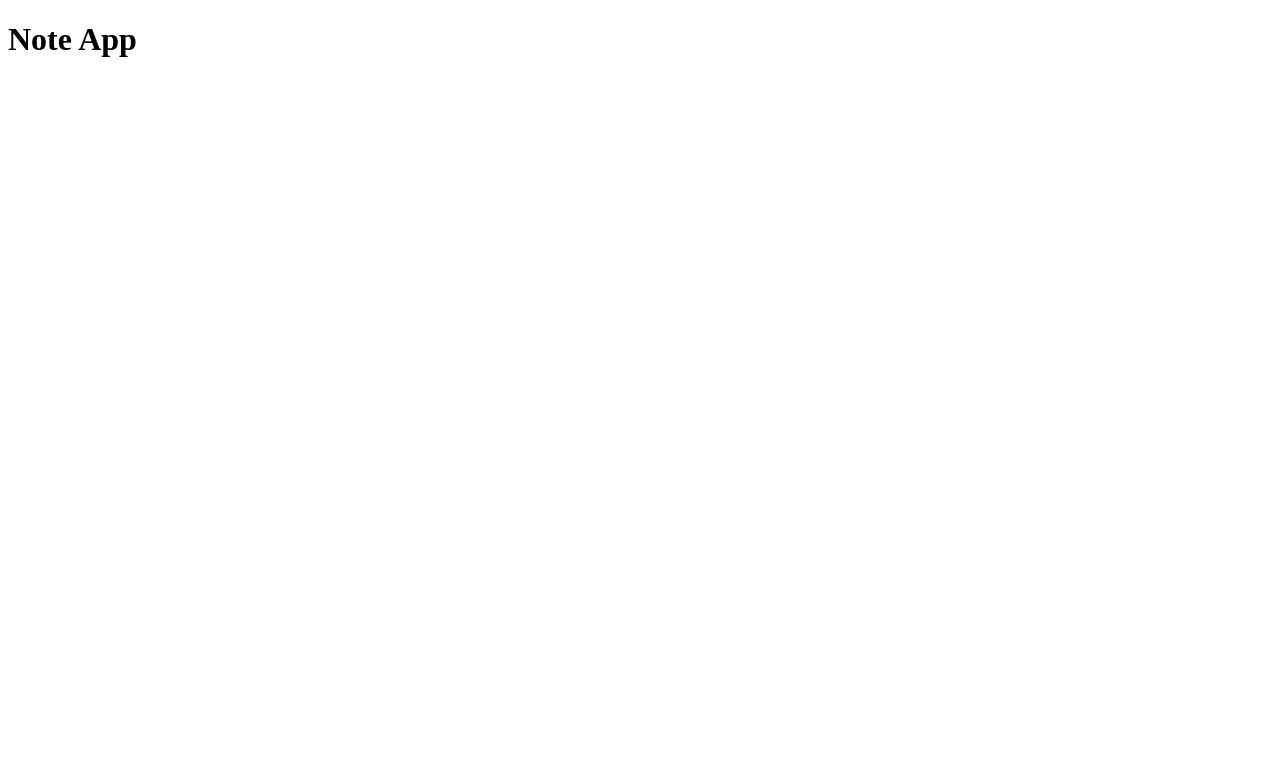
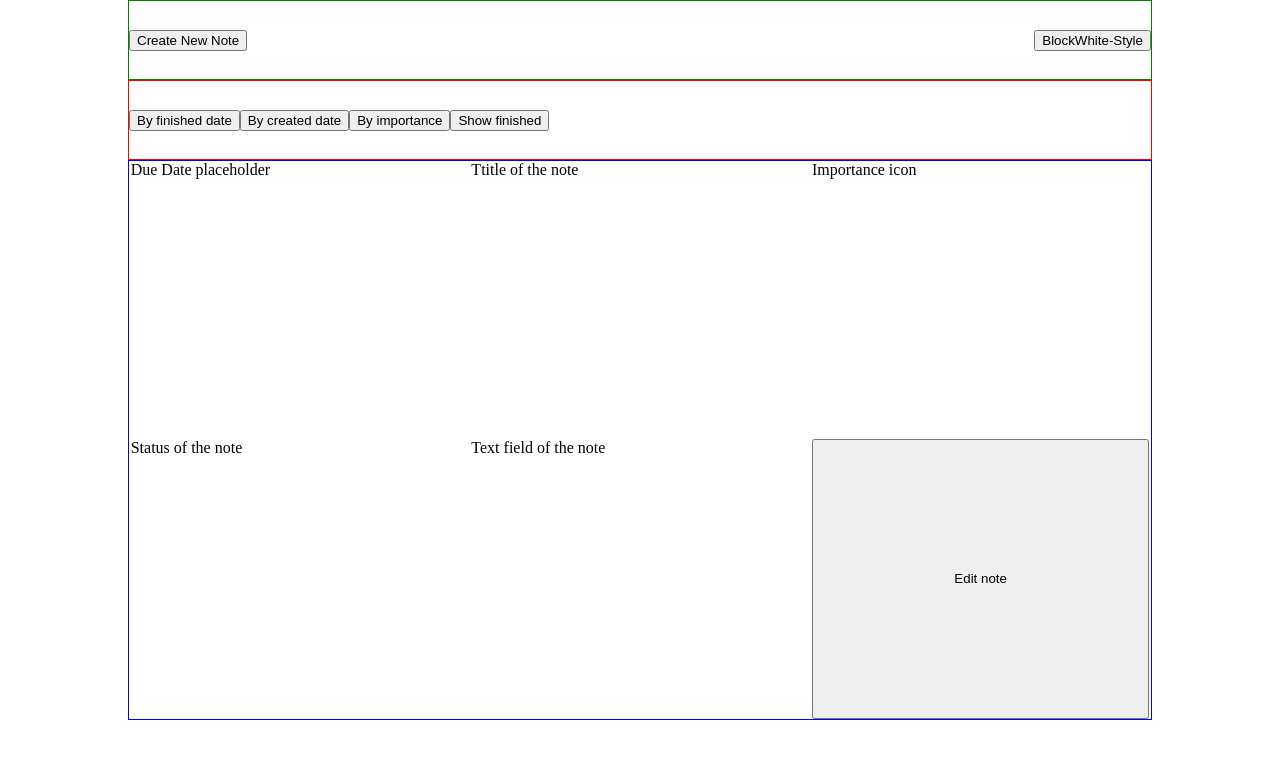
Before and after one commit to amir-ag/cas-fee-project-1, a website: page source/public/index.html in a window 1280 px wide. Drawn offline with nearby package versions, Linux system fonts and the light colour scheme.

Commit message:
add html foundation first view

```diff
--- a/source/public/index.html
+++ b/source/public/index.html
@@ -9,7 +9,27 @@
   <link rel="stylesheet" href="styles/index.css">
 </head>
 <body>
-<h1>Note App</h1>
-
+  <header>
+    <div class="header-top">
+      <button>Create New Note</button>
+      <button>BlockWhite-Style</button>
+    </div>
+    <div class="header-sort">
+      <button>By finished date</button>
+      <button>By created date</button>
+      <button>By importance</button>
+      <button>Show finished</button>
+    </div>
+  </header>
+  <main>
+    <div class="note-container">
+      <div class="note-element due-date"><p>Due Date placeholder</p></div>
+      <div class="note-element title"><p>Ttitle of the note</p></div>
+      <div class="note-element importance"><p>Importance icon</p></div>
+      <div class="note-element status"><p>Status of the note</p></div>
+      <div class="note-element content">Text field of the note</div>
+      <button class="note-element edit">Edit note</button>
+    </div>
+  </main>
 </body>
 </html>
--- a/source/public/styles/index.css
+++ b/source/public/styles/index.css
@@ -1,3 +1,44 @@
 * {
     box-sizing: border-box;
+    margin: 0 auto;
 }
+
+body {
+    width: 80vw;
+    height: 90vh;
+}
+
+.header-top {
+    border: 1px solid green;
+    height: 10vh;
+    display: flex;
+    justify-content: space-between;
+    align-items: center;
+}
+
+.header-top > button {
+    margin: 0;
+}
+
+.header-sort {
+    border: 1px solid red;
+    height: 10vh;
+    display: flex;
+    justify-content: start;
+    align-items: center;
+}
+
+.header-sort > button {
+    margin: 0;
+}
+
+.note-container {
+    border: 1px solid blue;
+    height: 70vh;
+    display: flex;
+    flex-wrap: wrap;
+}
+
+.note-element {
+    width: 33%; /* check if better solution */
+}
```
